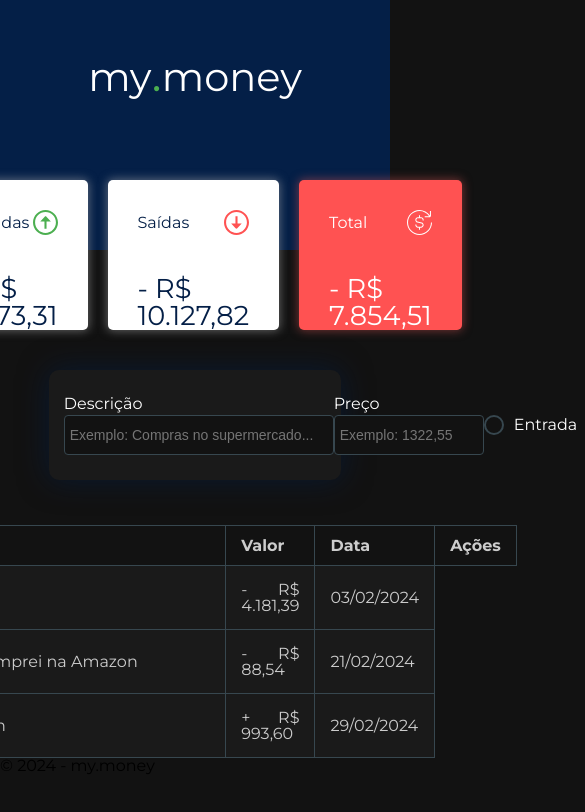
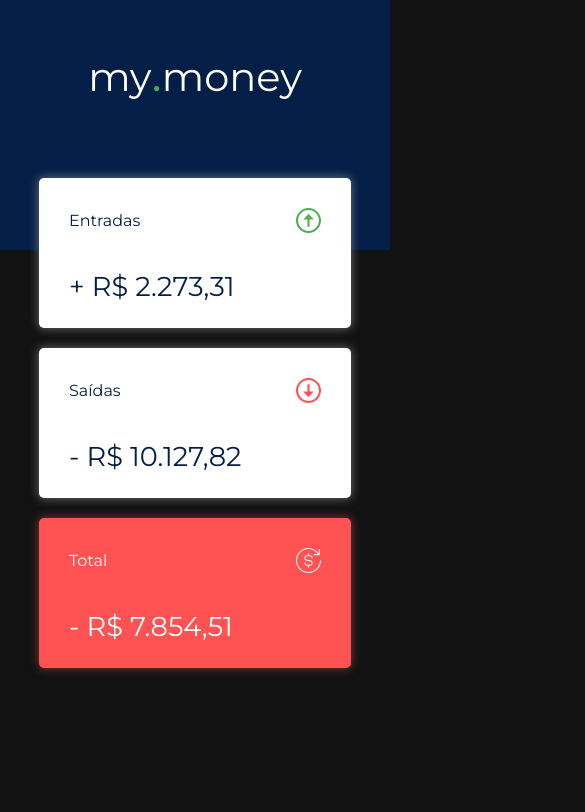
Before and after one commit to ramonnery/my.money-app, a website: page index.html in a window 390 px wide. Shown: the top 812 px of the page, 585 px wide, since content can reach past the window. Drawn offline with Linux system fonts and the light colour scheme.

Commit message:
refatorando layout començando pelos cards para mobile-first

```diff
--- a/assets/style.css
+++ b/assets/style.css
@@ -18,9 +18,9 @@ body {
 
 #container-header {
     background-color: var(--background-header);
-    width: 100%;
+    width: 100vw;
     height: 250px;
-    padding-top: 50px;
+    padding-top:50px;
 }
 
 h1 {
@@ -38,15 +38,16 @@ h1 span {
     display: flex;
     justify-content: center;
     align-items: center;
+    flex-wrap: wrap;
     gap: 20px;
-    position: absolute;
-    top: 180px;
-    width: 100%;
+    width: 80vw;
+    margin: 80px auto;
 }
 
 .cards {
     height: 150px;
-    width: 250px;
+    width: 80vw;
+    min-width: 310px;
     background-color: var(--texto-primario);
     border-radius: 5px;
     color: var(--background-header);
--- a/index.html
+++ b/index.html
@@ -38,7 +38,7 @@
         </section>
     </section>
 
-    <section id="form-container">
+    <!-- <section id="form-container">
         <form action="">
             <div>
                 <label for="description">Descrição</label>
@@ -69,9 +69,9 @@
                 </button>
             </div>
         </form>
-    </section>
+    </section> -->
 
-    <section id="table-container">
+    <!-- <section id="table-container">
         <table>
             <thead>
                 <tr>
@@ -99,8 +99,8 @@
                 </tr>
             </tbody>
         </table>
-    </section>
+    </section> -->
 
-    <footer>© 2024 - my.money</footer>
+    <!-- <footer>© 2024 - my.money</footer> -->
 </body>
 </html>
```
